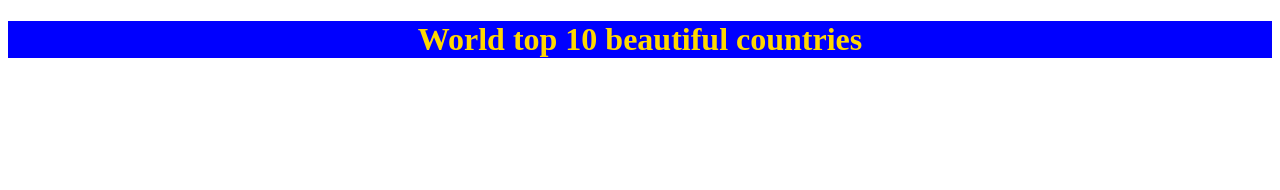
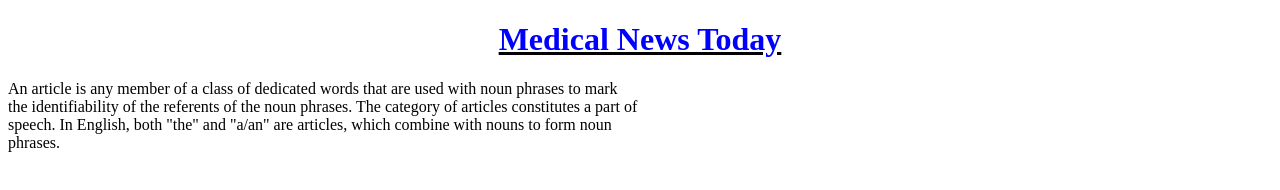
Before and after one commit to ameer-ali-jamali/Class-Work-Practice-1-Text-Align-Using-Html-Css, a plain HTML site: page index.html in a window 1280 px wide. Drawn offline with Linux system fonts and the light colour scheme.

Commit message:
Some_Text_Added

```diff
--- a/index.html
+++ b/index.html
@@ -8,14 +8,13 @@
     <title>DOCUMENT</title>
 
     <style>
-        .text-design {
-            background-color: blue;
+        .Header-Design {
             text-align: center;
             width: auto;
-            color: gold;
+            color: blue
         }
 
-        .ameer-ali {
+        .Txt-designing {
             background-color: brown;
             width: max-content;
         }
@@ -24,14 +23,35 @@
 </head>
 
 <body>
-    <p>
     <div>
-        <h1 class="text-design"> World top 10 beautiful countries </h1>
-    </div>
-    </p>
+        <u>
+            <p>
+            <h1 class="Header-Design">Medical News Today</h1>
+        </u>
+        <p style="width: 50%;">
+            An article is any member of a class of dedicated words that are used with noun phrases to mark the
+            identifiability of the referents of the noun phrases. The category of articles constitutes a part of speech.
+            In English, both "the" and "a/an" are articles, which combine with nouns to form noun phrases.
+
+        </p>
 
 
-    <p class="ameer-ali"> </p>
+
+
+
+
+
+
+
+
+
+
+
+
+
+
+        </p>
+    </div>
 </body>
 
 </html>
```
